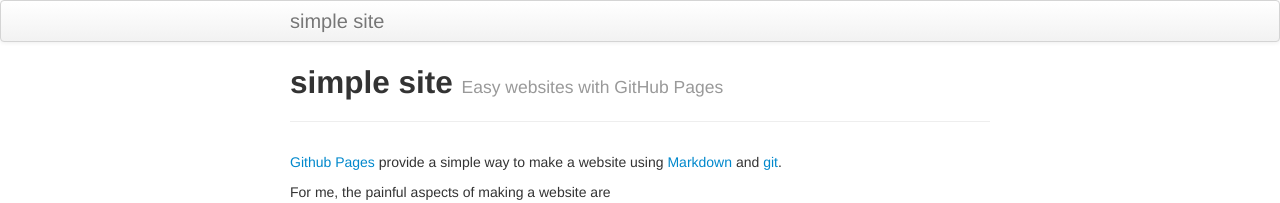
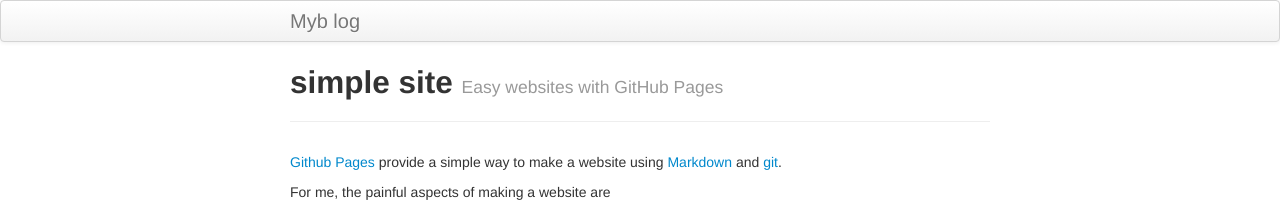
Before and after one commit to vojtech-filipec/vojtech-filipec.github.io, a Jekyll site: the page built from index.md, in a window 1280 px wide. Shown: the top 203 px of the page. Built offline with Jekyll 4.4.1, drawn with Linux system fonts in a browser that asks for light colours.

Commit message:
Update _config.yml

```diff
--- a/_config.yml
+++ b/_config.yml
@@ -8,16 +8,13 @@ highlighter: rouge
 # Themes are encouraged to use these universal variables
 # so be sure to set them if your theme uses them.
 #
-title : simple site
+title : Myb log
 author :
-  name : Karl Broman
-  email : kbroman@gmail.com
-  github : kbroman
-  twitter : kwbroman
-  feedburner : nil
+  name : Vojta Filipec
+  github : vojtech-filipec
 
 # NOTE: Replacing this next line with your own URL
-production_url : https://kbroman.github.io/simple_site
+###production_url : https://kbroman.github.io/simple_site
 
 # Tell Github to use the kramdown markdown interpreter
 # (see https://help.github.com/articles/migrating-your-pages-site-from-maruku)
@@ -52,7 +49,7 @@ JB :
   #     This means always setting the protocol (http|https) or prefixing with "/"
   #
   # NOTE: Replace this next line with your own URL, likely with username.github.io
-  BASE_PATH : https://kbroman.org/simple_site
+  ###BASE_PATH : https://kbroman.org/simple_site
 
   # By default, the asset_path is automatically defined relative to BASE_PATH plus the enabled theme.
   # ex: [BASE_PATH]/assets/themes/[THEME-NAME]
```
